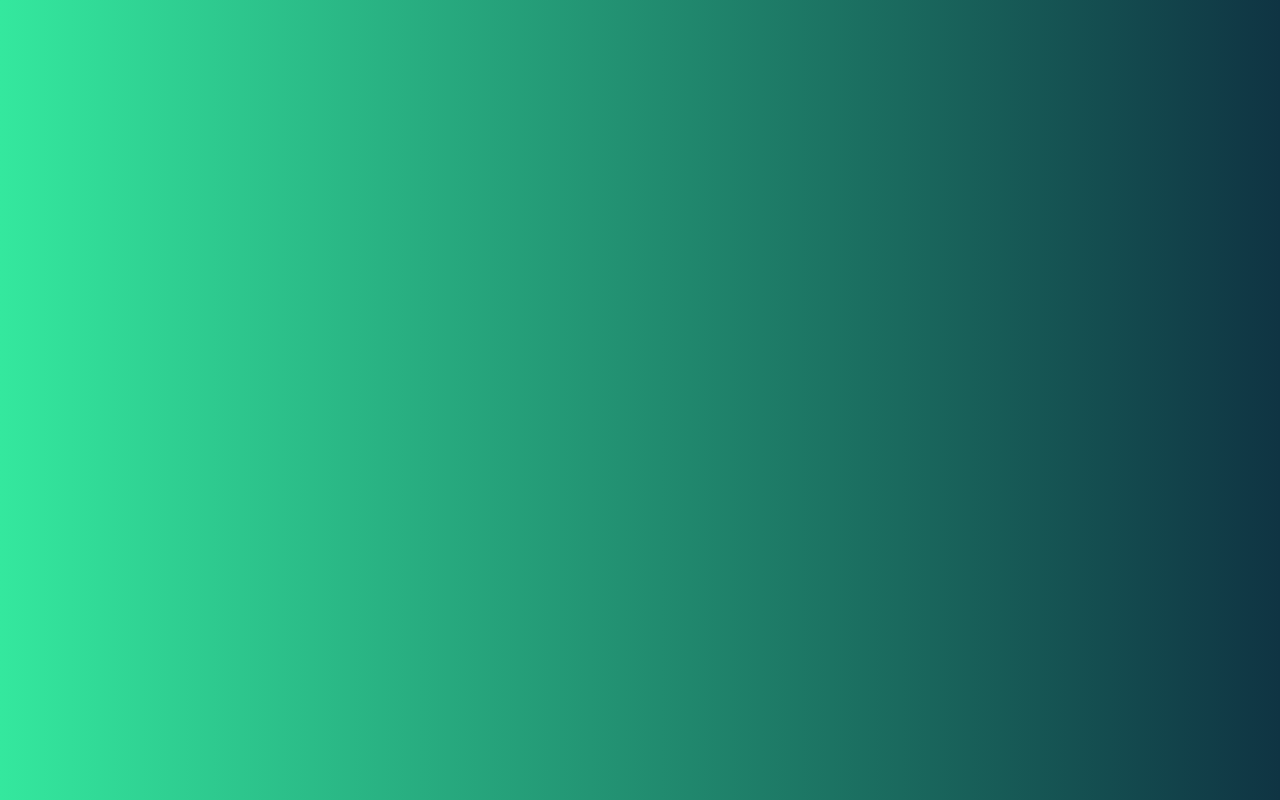
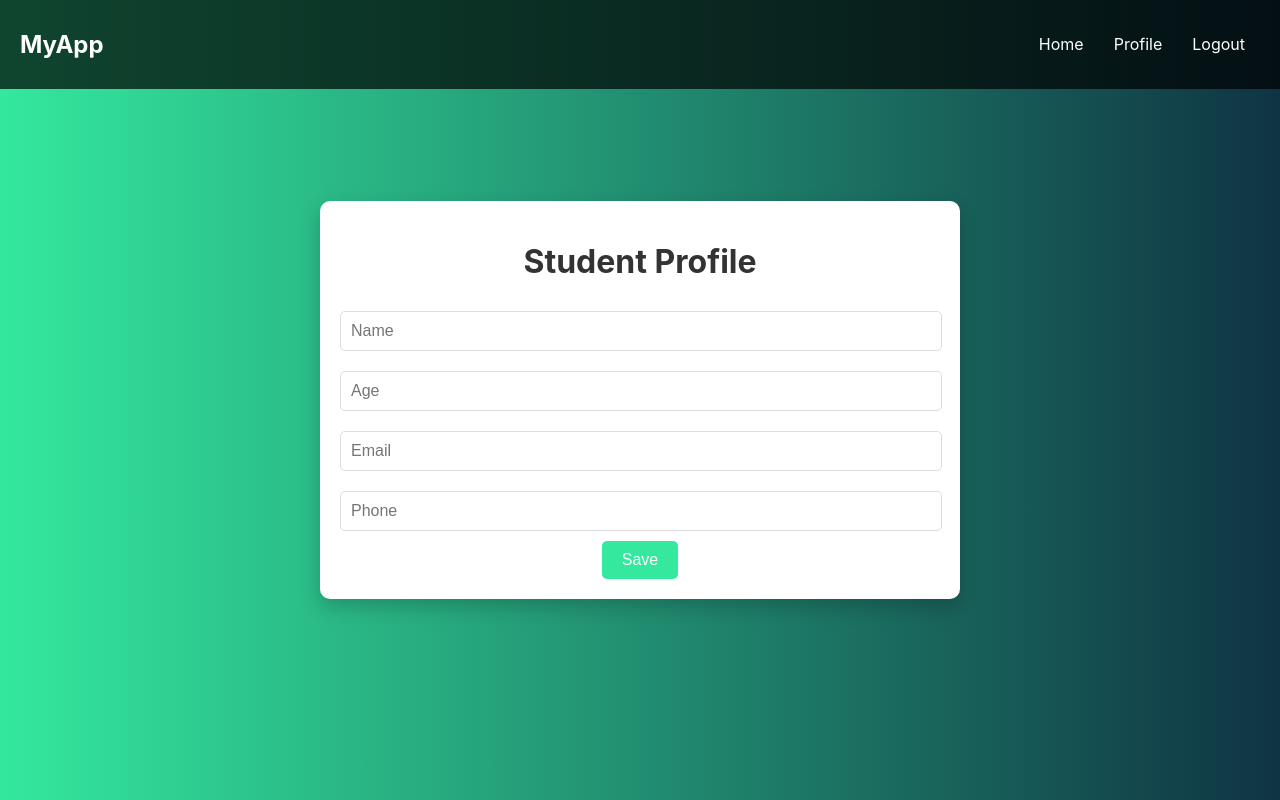
Before and after one commit to KavinduYohan/Learning-content-recommendation-system, a React (Create React App) app in the folder react-frontend/: page /profile in a window 1280 px wide. Before the commit this address had no page. Built offline with nearby package versions, Linux system fonts and the light colour scheme.

Commit message:
Add Profile component and update navigation

```diff
--- a/react-frontend/src/App.css
+++ b/react-frontend/src/App.css
@@ -1,8 +1,7 @@
-/* App.css */
 body {
   margin: 0;
   font-family: Arial, sans-serif;
-  background: linear-gradient(to right, #6a11cb, #2575fc);
+  background: linear-gradient(to right, #34e89e, #0f3443); /* Updated gradient for consistency */
   color: #fff;
   height: 100vh;
   display: flex;
@@ -13,7 +12,7 @@ body {
 .container {
   width: 100%;
   max-width: 400px;
-  background: #fff;
+  background: #fff; /* White box retained for container contrast */
   color: #333;
   padding: 20px;
   border-radius: 10px;
@@ -38,15 +37,15 @@ body {
 
 .container input:focus {
   outline: none;
-  border-color: #6a11cb;
-  box-shadow: 0 0 8px rgba(106, 17, 203, 0.2);
+  border-color: #34e89e; /* Updated focus color for consistency */
+  box-shadow: 0 0 8px rgba(52, 232, 158, 0.2); /* Soft green glow */
 }
 
 .container button {
   width: calc(50% - 10px);
   padding: 12px;
   margin: 10px 5px;
-  background: #6a11cb;
+  background: #34e89e; /* Updated button gradient */
   color: white;
   border: none;
   border-radius: 5px;
@@ -56,7 +55,7 @@ body {
 }
 
 .container button:hover {
-  background: #2575fc;
+  background: #0f3443; /* Darker hover effect for buttons */
 }
 
 .container p {
--- a/react-frontend/src/Home.js
+++ b/react-frontend/src/Home.js
@@ -1,14 +1,19 @@
-import React from "react";
-import "./Home.css";
-import Navbar from "./components/Navbar"; // Import Navbar component
+import React from 'react';
+// import { Link } from 'react-router-dom';
+import './Home.css';
+import Navbar from "./components/Navbar"; // Import the Navbar component
 
 function Home() {
   return (
     <div>
-      <Navbar /> {/* Reusable Navbar Component */}
+      <Navbar /> {/* Use the Navbar component here */}
       <header className="home-header">
         <h1>Welcome to the Home Page</h1>
         <p>You have successfully logged in!</p>
+        {/* Adding navigation links */}
+        {/* <div>
+          <Link to="/profile">Go to Profile</Link>
+        </div> */}
       </header>
     </div>
   );
--- /dev/null
+++ b/react-frontend/src/Profile.css
@@ -0,0 +1,50 @@
+body {
+  margin: 0;
+  font-family: Arial, sans-serif;
+  background: linear-gradient(to right, #34e89e, #0f3443);
+  color: #fff;
+}
+
+.profile-container {
+  max-width: 600px;
+  margin: 50px auto;
+  background: #fff;
+  color: #333;
+  padding: 20px;
+  border-radius: 10px;
+  box-shadow: 0 8px 20px rgba(0, 0, 0, 0.2);
+  text-align: center;
+}
+
+.profile-container h1 {
+  margin-bottom: 20px;
+}
+
+.profile-container input,
+.profile-container textarea {
+  width: calc(100% - 20px);
+  padding: 10px;
+  margin: 10px 0;
+  border: 1px solid #ddd;
+  border-radius: 5px;
+  font-size: 16px;
+}
+
+.profile-container textarea {
+  resize: none;
+  height: 80px;
+}
+
+.profile-container button {
+  background: #34e89e;
+  color: #fff;
+  border: none;
+  padding: 10px 20px;
+  font-size: 16px;
+  border-radius: 5px;
+  cursor: pointer;
+}
+
+.profile-container button:hover {
+  background: #0f3443;
+}
--- /dev/null
+++ b/react-frontend/src/Profile.js
@@ -0,0 +1,66 @@
+import React, { useState } from 'react';
+import { Link } from 'react-router-dom';
+import './Profile.css';
+
+function Profile() {
+  const [studentDetails, setStudentDetails] = useState({
+    name: '',
+    age: '',
+    email: '',
+    phone: '',
+  });
+
+  const handleChange = (e) => {
+    const { name, value } = e.target;
+    setStudentDetails((prev) => ({ ...prev, [name]: value }));
+  };
+
+  return (
+    <div>
+      <nav className="navbar">
+        <h1 className="navbar-logo">MyApp</h1>
+        <ul className="navbar-links">
+          <li><Link to="/home">Home</Link></li>
+          <li><Link to="/profile">Profile</Link></li>
+          <li><a href="/">Logout</a></li>
+        </ul>
+      </nav>
+      <div className="profile-container">
+        <h1>Student Profile</h1>
+        <form>
+          <input
+            type="text"
+            name="name"
+            placeholder="Name"
+            value={studentDetails.name}
+            onChange={handleChange}
+          />
+          <input
+            type="number"
+            name="age"
+            placeholder="Age"
+            value={studentDetails.age}
+            onChange={handleChange}
+          />
+          <input
+            type="email"
+            name="email"
+            placeholder="Email"
+            value={studentDetails.email}
+            onChange={handleChange}
+          />
+          <input
+            type="text"
+            name="phone"
+            placeholder="Phone"
+            value={studentDetails.phone}
+            onChange={handleChange}
+          />
+          <button type="button">Save</button>
+        </form>
+      </div>
+    </div>
+  );
+}
+
+export default Profile;
--- a/react-frontend/src/components/Navbar.js
+++ b/react-frontend/src/components/Navbar.js
@@ -1,14 +1,15 @@
 import React from "react";
-import "./Navbar.css"; // Separate CSS file for navbar styling
+import { Link } from "react-router-dom";
+import "./Navbar.css";
 
 function Navbar() {
   return (
     <nav className="navbar">
       <h1 className="navbar-logo">MyApp</h1>
       <ul className="navbar-links">
-        <li><a href="/">Home</a></li>
-        <li><a href="/about">About</a></li>
-        <li><a href="/logout">Logout</a></li>
+        <li><Link to="/home">Home</Link></li>
+        <li><Link to="/profile">Profile</Link></li>
+        <li><Link to="/">Logout</Link></li>
       </ul>
     </nav>
   );
--- a/react-frontend/src/index.js
+++ b/react-frontend/src/index.js
@@ -3,6 +3,7 @@ import ReactDOM from 'react-dom/client';
 import { BrowserRouter as Router, Routes, Route } from 'react-router-dom';
 import App from './App';
 import Home from './Home';
+import Profile from './Profile'; // Import Profile component
 import './index.css';
 import reportWebVitals from './reportWebVitals';
 
@@ -13,6 +14,7 @@ root.render(
       <Routes>
         <Route path="/" element={<App />} />
         <Route path="/home" element={<Home />} />
+        <Route path="/profile" element={<Profile />} /> {/* Add Profile route */}
       </Routes>
     </Router>
   </React.StrictMode>
```
Also changed, not shown: react-frontend/src/components/Profile.js (deleted).
